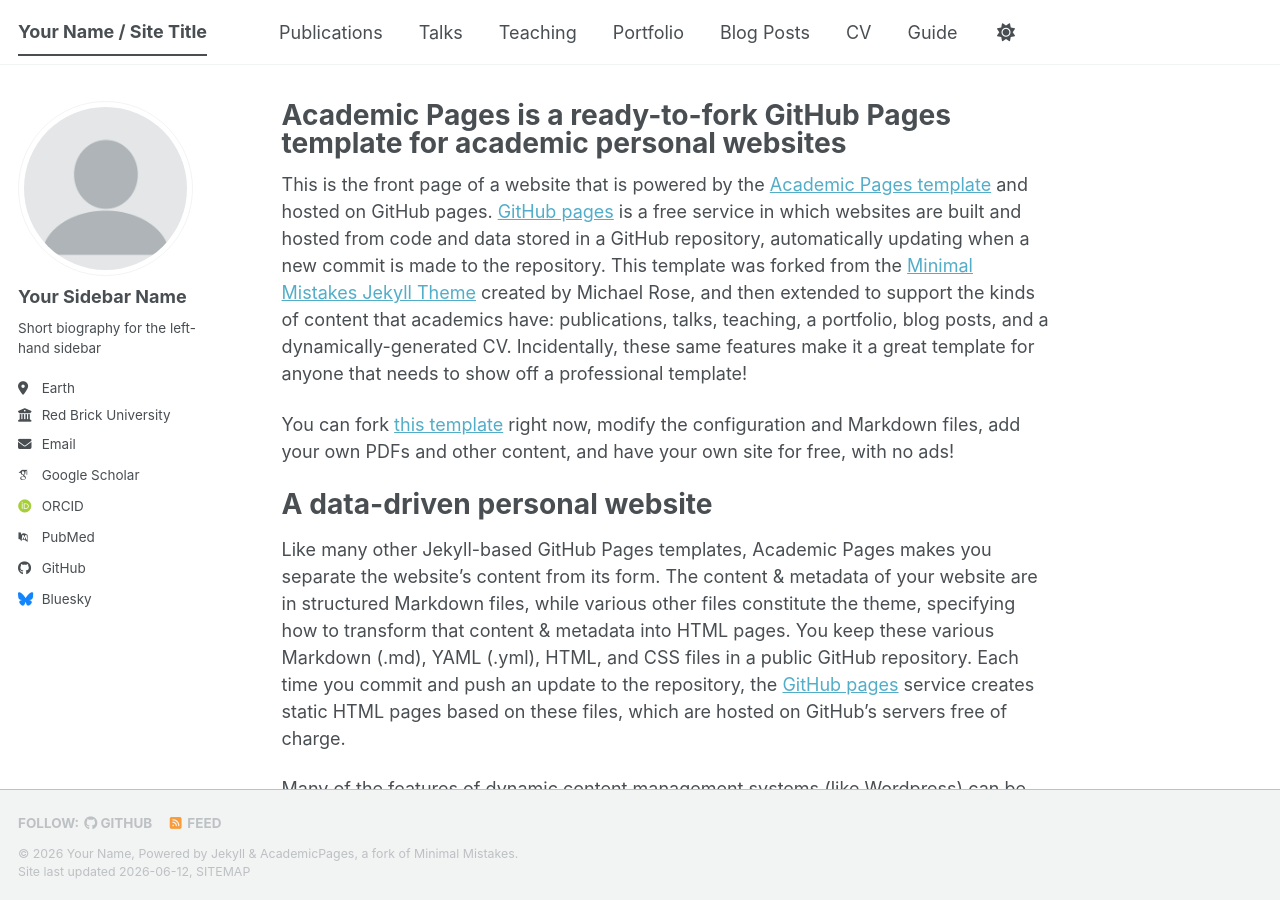
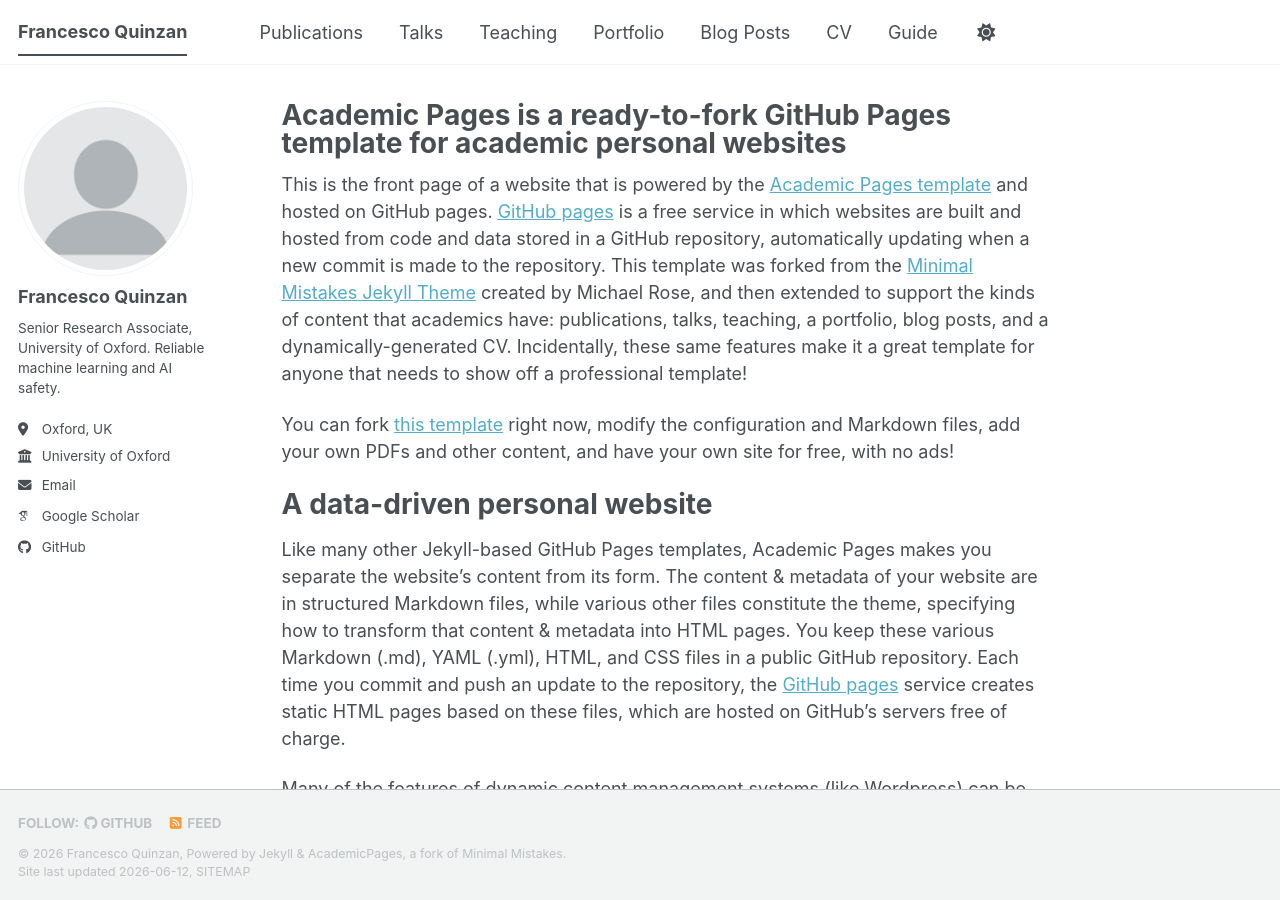
Before and after one commit to francescoQuinzan/francescoQuinzan.github.io, a Jekyll site: the page built from _pages/about.md, in a window 1280 px wide and 900 px high. Built offline with Jekyll 4.4.1, drawn with Linux system fonts in a browser that asks for light colours; some web fonts are replaced; a script bundle is joined from its source files by our own code; library files that are not in the unit come from our copies.

Commit message:
Update _config.yml
First website draft

```diff
--- a/_config.yml
+++ b/_config.yml
@@ -9,14 +9,14 @@
 # Basic Site Settings
 locale                   : "en-US"
 site_theme               : "default" # The available themes options are "default", "air", "sunrise", "mint", "dirt" and "contrast"
-title                    : "Your Name / Site Title"
+title                    : "Francesco Quinzan"
 title_separator          : "-"
-name                     : &name "Your Name"
-description              : &description "Your Name's academic portfolio"   # Update this with a general description of your site, this is the default if not overridden by a page
-url                      : https://academicpages.github.io # The base hostname & protocol for your site e.g. "https://[your GitHub username].github.io",
+name                     : &name "Francesco Quinzan"
+description              : &description "Francesco Quinzan — Senior Research Associate, University of Oxford. Research in reliable machine learning and AI safety."
+url                      : https://francescoquinzan.github.io # The base hostname & protocol for your site e.g. "https://[your GitHub username].github.io",
                                                            # or if you already have some other page hosted on Github then use "https://[your GitHub username].github.io/[Your Repo Name]"
 baseurl                  : "" # the subpath of your site, e.g. "/blog"
-repository               : "academicpages/academicpages.github.io"
+repository               : "francescoQuinzan/francescoQuinzan.github.io"
 
 # Site Author - The following control what appear as part of the author content on the side bar.
 #               If a field is blank the icon and link will not appear, otherwise it will be shown.
@@ -24,24 +24,24 @@ repository               : "academicpages/academicpages.github.io"
 author:
   # Biographic information
   avatar           : "profile.png"
-  name             : "Your Sidebar Name"
+  name             : "Francesco Quinzan"
   pronouns         : # example: "she/her"
-  bio              : "Short biography for the left-hand sidebar"
-  location         : "Earth"
-  employer         : "Red Brick University"
+  bio              : "Senior Research Associate, University of Oxford. Reliable machine learning and AI safety."
+  location         : "Oxford, UK"
+  employer         : "University of Oxford"
   uri              : # URL
-  email            : "none@example.org"
+  email            : "FILL-IN@eng.ox.ac.uk"
 
   # Academic websites
   academia         : # URL
   arxiv            : # URL - Update with the correct link to your profile
-  googlescholar    : "https://scholar.google.com/citations?user=PS_CX0AAAAAJ"
+  googlescholar    : "https://scholar.google.com/citations?user=FILL-IN-YOUR-ID"
   inspire-hep      : # URL
   impactstory      : # URL
-  orcid            : "https://orcid.org/yourorcidurl"
+  orcid            : # "https://orcid.org/0000-0000-0000-0000" - fill in or leave blank
   semantic         : # URL
   ssrn             : # URL
-  pubmed           : "https://www.ncbi.nlm.nih.gov/pubmed/?term=john+snow"
+  pubmed           : # URL
   researchgate     : # URL
   scopus           : # URL
   zotero           : # URL
@@ -51,13 +51,13 @@ author:
   bitbucket        : # Username - Update with your username on the site
   codepen          : # Username
   dribbble         : # Username
-  github           : "academicpages"
+  github           : "francescoQuinzan"
   kaggle           : # Username
   stackoverflow    : # User number or user number and name (i.e., use "1" or "1/jeff-atwood")
 
   # Social media
   artstation       : # Username
-  bluesky          : "bsky.app" # Replace this with you Bluesky username
+  bluesky          : # Replace this with your Bluesky username
   facebook         : # Username
   flickr           : # Username
   foursquare       : # Username
@@ -66,7 +66,7 @@ author:
   keybase          : # Username
   instagram        : # Username
   lastfm           : # Username
-  linkedin         : # Username
+  linkedin         : # Username - fill in if you want the icon shown
   mastodon         : # URL
   medium           : # URL
   pinterest        : # Username
```
